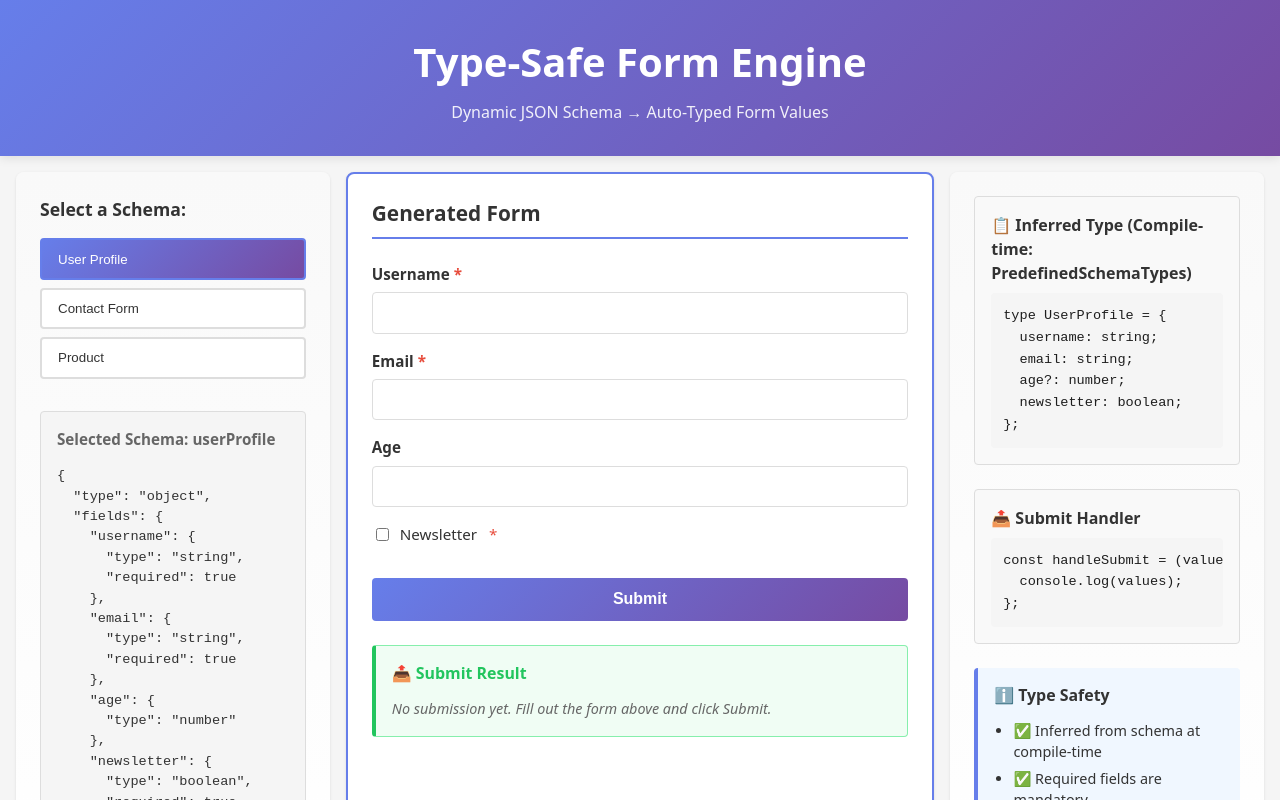
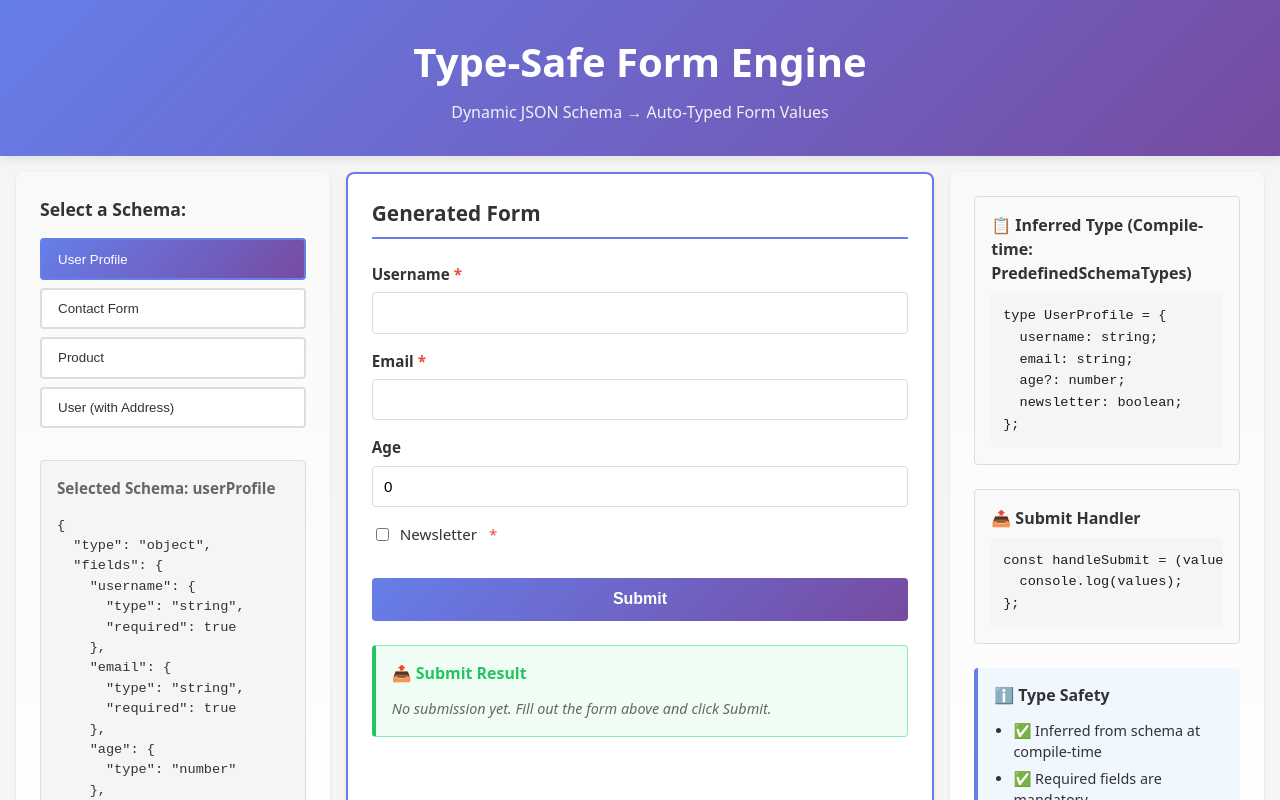
Before and after one commit to Gamze0309/config-driven-analytics-platform, a React (Vite) app in the folder type-safe-form-engine/: page / in a window 1280 px wide. Shown: the top 800 px of the page. Built offline with nearby package versions, Linux system fonts and the light colour scheme.

Commit message:
Add nested object field support for recursive form structures

```diff
--- a/type-safe-form-engine/src/App.css
+++ b/type-safe-form-engine/src/App.css
@@ -159,6 +159,57 @@
 
 .submit-button:active {
   transform: translateY(0);
+}
+
+/* Nested Object Field Styles */
+.object-field {
+  display: flex;
+  flex-direction: column;
+  gap: 1rem;
+  padding: 1rem;
+  background: #f9f9f9;
+  border: 1px solid #e0e0e0;
+  border-radius: 4px;
+  margin-top: 0.5rem;
+}
+
+.nested-object-field {
+  display: flex;
+  flex-direction: column;
+  gap: 0.75rem;
+  padding: 0.75rem;
+  background: #fafafa;
+  border-left: 3px solid #667eea;
+  border-radius: 2px;
+  margin-left: 0.5rem;
+}
+
+.nested-field-title {
+  margin: 0 0 0.5rem 0;
+  font-size: 0.95rem;
+  font-weight: 600;
+  color: #667eea;
+  text-transform: capitalize;
+}
+
+.nested-form-fields {
+  display: flex;
+  flex-direction: column;
+  gap: 0.75rem;
+}
+
+.nested-form-fields .form-group {
+  gap: 0.3rem;
+}
+
+.nested-form-fields .form-group label {
+  font-size: 0.9rem;
+}
+
+.nested-form-fields .form-input,
+.nested-form-fields .form-checkbox {
+  font-size: 0.9rem;
+  padding: 0.6rem;
 }
 
 /* Schema Selector Styles */
--- a/type-safe-form-engine/src/components/DynamicForm.tsx
+++ b/type-safe-form-engine/src/components/DynamicForm.tsx
@@ -1,7 +1,8 @@
 import type { ObjectSchema, InferSchema } from "../types/field";
 import { useFormState } from "../hooks/useFormState";
-import { isBasicField } from "../utils/schemaGuards";
+import { isBasicField, isObjectField } from "../utils/schemaGuards";
 import DynamicField from "./DynamicField";
+import ObjectField from "./ObjectField";
 
 interface DynamicFormProps<T extends ObjectSchema> {
   schema: T;
@@ -23,17 +24,48 @@ const DynamicForm = <T extends ObjectSchema>({
     >
       <div className="form-fields">
         {Object.entries(schema.fields).map(([fieldName, field]) => {
-          if (!isBasicField(field)) return null;
-
+          if (isBasicField(field)) {
             return (
               <DynamicField
                 key={fieldName}
                 field={field}
                 name={fieldName}
-              value={values[fieldName] as string | number | boolean}
+                value={
+                  (values[fieldName] as
+                    | string
+                    | number
+                    | boolean
+                    | undefined) ?? ""
+                }
                 onChange={(value) => handleChange(fieldName, value)}
               />
             );
+          }
+
+          if (isObjectField(field)) {
+            const nestedValues =
+              typeof values[fieldName] === "object" &&
+              values[fieldName] !== null
+                ? (values[fieldName] as Record<string, unknown>)
+                : {};
+
+            return (
+              <ObjectField
+                key={fieldName}
+                schema={field}
+                values={nestedValues}
+                onChange={(nestedFieldName, value) => {
+                  handleChange(fieldName, {
+                    ...nestedValues,
+                    [nestedFieldName]: value,
+                  });
+                }}
+                name={fieldName}
+              />
+            );
+          }
+
+          return null;
         })}
       </div>
       <button type="submit" className="submit-button">
--- /dev/null
+++ b/type-safe-form-engine/src/components/ObjectField.tsx
@@ -0,0 +1,71 @@
+import type { FC } from "react";
+import type { ObjectSchema } from "../types/field";
+import { isBasicField, isObjectField } from "../utils/schemaGuards";
+import DynamicField from "./DynamicField";
+
+interface ObjectFieldProps {
+  schema: ObjectSchema;
+  values: Record<string, unknown>;
+  onChange: (fieldName: string, value: unknown) => void;
+  name?: string;
+}
+
+const ObjectField: FC<ObjectFieldProps> = ({
+  schema,
+  values,
+  onChange,
+  name,
+}) => {
+  const nestingClass = name ? "nested-object-field" : "object-field";
+
+  return (
+    <div className={nestingClass}>
+      {name && <h4 className="nested-field-title">{name}</h4>}
+      <div className="nested-form-fields">
+        {Object.entries(schema.fields).map(([fieldName, field]) => {
+          const currentValue = values[fieldName];
+
+          if (isBasicField(field)) {
+            return (
+              <DynamicField
+                key={fieldName}
+                field={field}
+                name={fieldName}
+                value={
+                  (currentValue as string | number | boolean | undefined) ?? ""
+                }
+                onChange={(value) => onChange(fieldName, value)}
+              />
+            );
+          }
+
+          if (isObjectField(field)) {
+            const nestedValues =
+              typeof currentValue === "object" && currentValue !== null
+                ? (currentValue as Record<string, unknown>)
+                : {};
+
+            return (
+              <ObjectField
+                key={fieldName}
+                schema={field}
+                values={nestedValues}
+                onChange={(nestedFieldName, value) => {
+                  onChange(fieldName, {
+                    ...nestedValues,
+                    [nestedFieldName]: value,
+                  });
+                }}
+                name={fieldName}
+              />
+            );
+          }
+
+          return null;
+        })}
+      </div>
+    </div>
+  );
+};
+
+export default ObjectField;
--- a/type-safe-form-engine/src/components/SchemaSelector.tsx
+++ b/type-safe-form-engine/src/components/SchemaSelector.tsx
@@ -43,6 +43,13 @@ const SchemaSelector = ({ onSelect }: SchemaSelectorProps) => {
         >
           Product
         </button>
+        <button
+          type="button"
+          className={selectedSchema === "userWithAddress" ? "active" : ""}
+          onClick={() => handleSchemaSelect("userWithAddress")}
+        >
+          User (with Address)
+        </button>
       </div>
 
       {schema && (
--- a/type-safe-form-engine/src/hooks/useFormState.ts
+++ b/type-safe-form-engine/src/hooks/useFormState.ts
@@ -1,12 +1,12 @@
 import { useState, useCallback } from "react";
-import type { ObjectSchema, InferSchema } from "../types/field";
-import { isBasicField } from "../utils/schemaGuards";
+import type { ObjectSchema, InferSchema, FieldSchema } from "../types/field";
+import { isBasicField, isObjectField } from "../utils/schemaGuards";
 
 interface UseFormStateReturn<T extends ObjectSchema> {
   values: InferSchema<T>;
   handleChange: (
     fieldName: string,
-    fieldValue: string | number | boolean,
+    fieldValue: string | number | boolean | Record<string, unknown>,
   ) => void;
   handleSubmit: (
     onSubmit: (values: InferSchema<T>) => void,
@@ -15,9 +15,9 @@ interface UseFormStateReturn<T extends ObjectSchema> {
 
 /**
  * useFormState Hook
- * Manages form state with full type safety
+ * Manages form state with full type safety, including nested objects
  *
- * @param schema - The form schema
+ * @param schema - The form schema (supports nested ObjectSchema fields)
  * @returns Form state and handlers (values, handleChange, handleSubmit)
  *
  * @example
@@ -28,29 +28,51 @@ export const useFormState = <T extends ObjectSchema>(
   schema: T,
 ): UseFormStateReturn<T> => {
   const initializeValues = useCallback((): InferSchema<T> => {
-    const values: Record<string, string | number | boolean> = {};
+    const values: Record<string, unknown> = {};
+
+    const initializeField = (field: FieldSchema): unknown => {
+      if (isBasicField(field)) {
+        switch (field.type) {
+          case "string":
+            return "";
+          case "number":
+            return 0;
+          case "boolean":
+            return false;
+        }
+      }
+
+      if (isObjectField(field)) {
+        return initializeNestedObject(field);
+      }
+
+      return undefined;
+    };
+
+    const initializeNestedObject = (
+      schema: ObjectSchema,
+    ): Record<string, unknown> => {
+      const nested: Record<string, unknown> = {};
+      Object.entries(schema.fields).forEach(([key, field]) => {
+        nested[key] = initializeField(field);
+      });
+      return nested;
+    };
+
     Object.entries(schema.fields).forEach(([key, field]) => {
-      if (!isBasicField(field)) return;
+      values[key] = initializeField(field);
+    });
 
-      switch (field.type) {
-        case "string":
-          values[key] = "";
-          break;
-        case "number":
-          values[key] = "";
-          break;
-        case "boolean":
-          values[key] = false;
-          break;
-      }
-    });
     return values as InferSchema<T>;
   }, [schema]);
 
   const [values, setValues] = useState<InferSchema<T>>(initializeValues());
 
   const handleChange = useCallback(
-    (fieldName: string, fieldValue: string | number | boolean) => {
+    (
+      fieldName: string,
+      fieldValue: string | number | boolean | Record<string, unknown>,
+    ) => {
       setValues((prev) => ({
         ...prev,
         [fieldName]: fieldValue,
--- a/type-safe-form-engine/src/schema/predefined.ts
+++ b/type-safe-form-engine/src/schema/predefined.ts
@@ -29,10 +29,31 @@ export const productSchema = {
   },
 } satisfies ObjectSchema;
 
+export const userWithAddressSchema = {
+  type: "object" as const,
+  fields: {
+    firstName: { type: "string" as const, required: true },
+    lastName: { type: "string" as const, required: true },
+    email: { type: "string" as const, required: true },
+    address: {
+      type: "object" as const,
+      required: true,
+      fields: {
+        street: { type: "string" as const, required: true },
+        city: { type: "string" as const, required: true },
+        zipCode: { type: "string" as const, required: true },
+        country: { type: "string" as const },
+      },
+    },
+    isActive: { type: "boolean" as const, required: true },
+  },
+} satisfies ObjectSchema;
+
 export const PREDEFINED_SCHEMAS = {
   userProfile: userProfileSchema,
   contact: contactFormSchema,
   product: productSchema,
+  userWithAddress: userWithAddressSchema,
 } as const;
 
 export type PredefinedSchemaKey = keyof typeof PREDEFINED_SCHEMAS;
--- a/type-safe-form-engine/src/utils/schemaGuards.ts
+++ b/type-safe-form-engine/src/utils/schemaGuards.ts
@@ -2,6 +2,7 @@ import type {
   BooleanField,
   FieldSchema,
   NumberField,
+  ObjectSchema,
   StringField,
 } from "../types/field";
 
@@ -14,3 +15,7 @@ export const isBasicField = (field: FieldSchema): field is BasicFieldType => {
     field.type === "boolean"
   );
 };
+
+export const isObjectField = (field: FieldSchema): field is ObjectSchema => {
+  return field.type === "object";
+};
```
Lines whose indentation alone changed are shown as unchanged.
